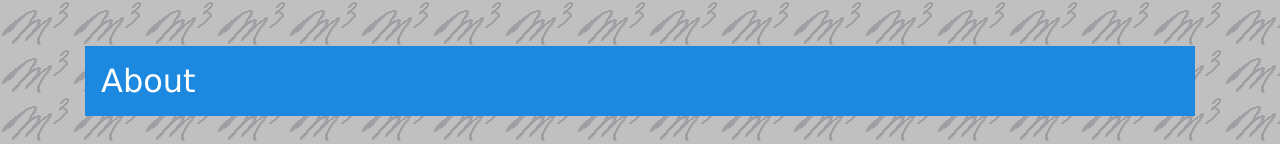
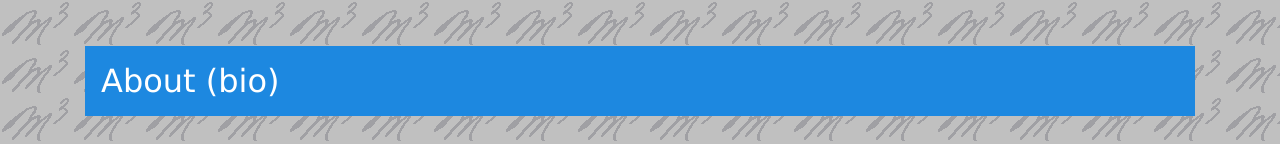
Before and after one commit to macksm3/react-portfolio, a React (Create React App) app: page / in a window 1280 px wide. Shown: the part 144-288 px from the top of the page. Built offline with nearby package versions, Linux system fonts and the light colour scheme; the HTML template or start-up script is replaced by a standard one.

Commit message:
add text for troubleshooting

```diff
--- a/src/components/TitleAbout/index.js
+++ b/src/components/TitleAbout/index.js
@@ -6,7 +6,7 @@
     <div className="container">
       <div className="row">
         <div className="col-12">
-          <h2 className="title">About</h2>
+          <h2 className="title">About (bio)</h2>
         </div>
       </div>
     </div>
```
